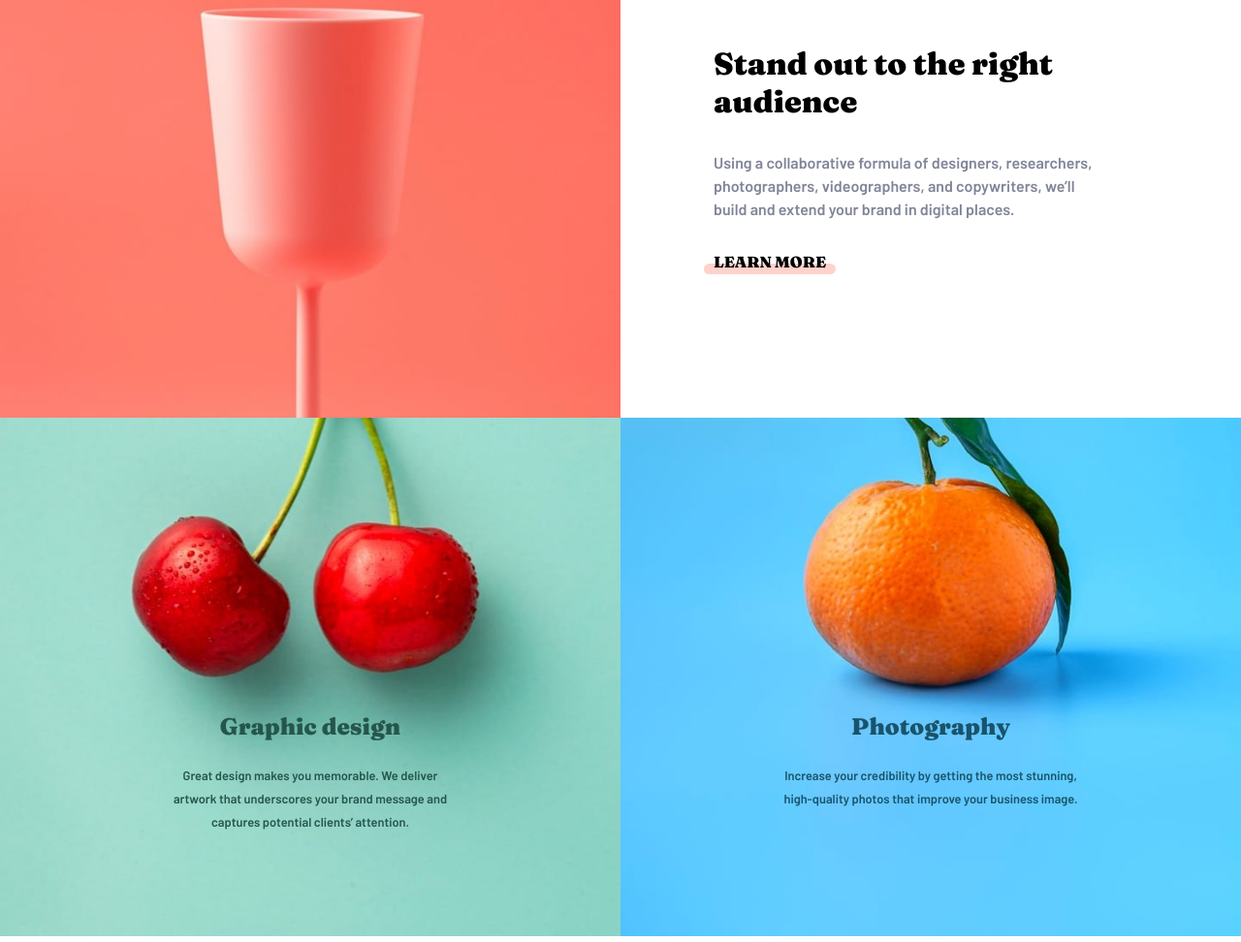
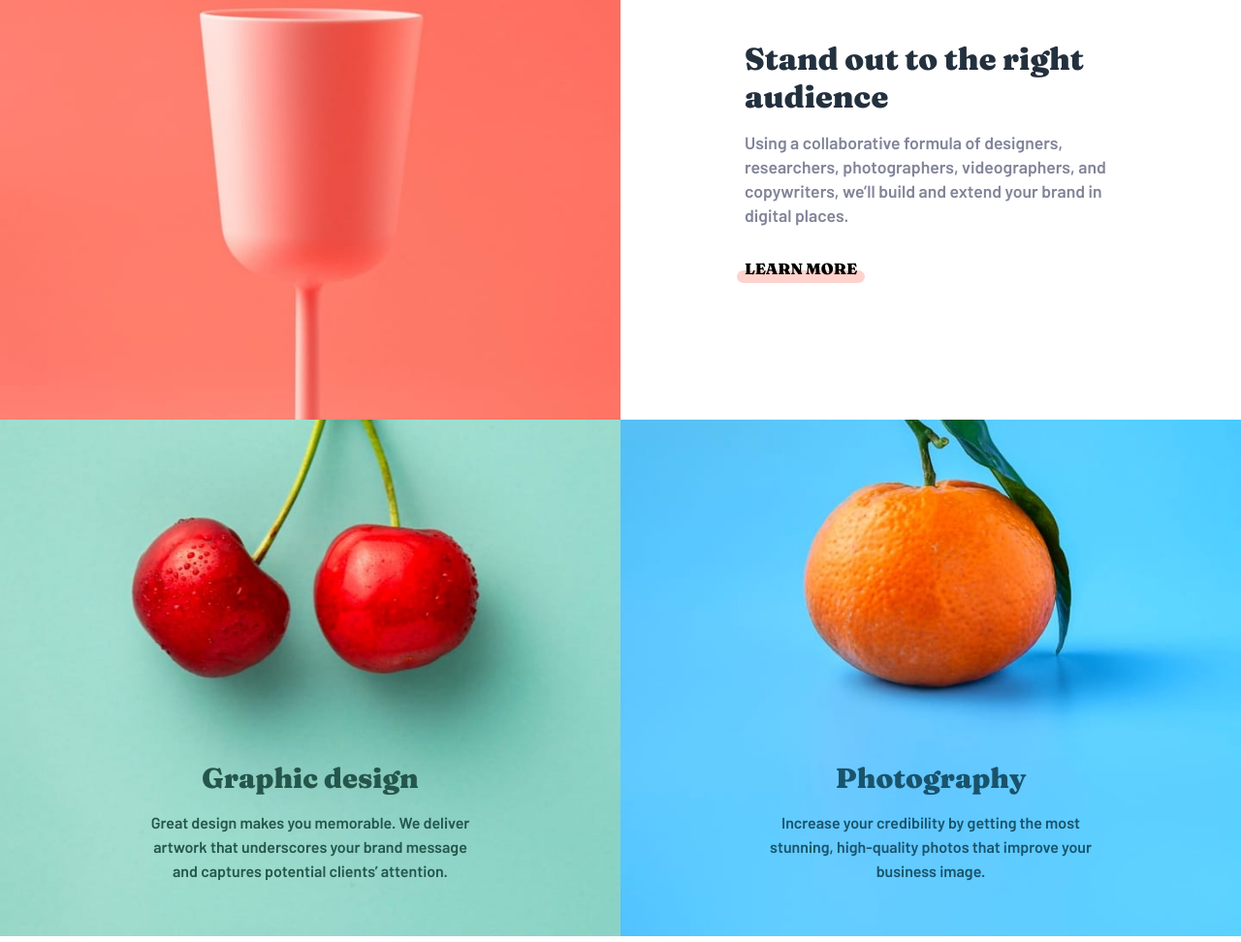
Before and after one commit to shantam8/fm_22sunnyside-agency, a plain HTML site: page index.html in a window 1280 px wide. Shown: the part 1140-2112 px from the top of the page at 97% size. Drawn offline with Linux system fonts and the light colour scheme.

Commit message:
2main rewritten done

```diff
--- a/index.html
+++ b/index.html
@@ -40,7 +40,7 @@
 
     <section id="main">
       <article class="egg">
-        <img src="./images/mobile/image-transform.jpg" alt="transform" />
+        <img src="./images/desktop/image-transform.jpg" alt="transform" />
       </article>
       <article class="transform">
         <div class="textWrapper">
@@ -54,7 +54,7 @@
         </div>
       </article>
       <article class="glass">
-        <img src="./images/mobile/image-stand-out.jpg" alt="stand_out" />
+        <img src="./images/desktop/image-stand-out.jpg" alt="stand_out" />
       </article>
       <article class="standOut">
         <div class="textWrapper">
@@ -68,19 +68,27 @@
           <a href="#"> Learn more </a>
         </div>
       </article>
-      <article class="cherry">
+      <article class="graphic">
+        <img src="./images/desktop/image-graphic-design.jpg" alt="graphic_design">
+        <div class="textWrapperBottom">
+
           <h3>Graphic design</h3>
           <p>
             Great design makes you memorable. We deliver artwork that underscores
             your brand message and captures potential clients’ attention.
           </p>
+        </div>
       </article>
-      <article class="mandarine">
+      <article class="photography">
+        <img src="./images/desktop/image-photography.jpg" alt="photography">
+        <div class="textWrapperBottom">
+
           <h3>Photography</h3>
           <p>
             Increase your credibility by getting the most stunning, high-quality
             photos that improve your business image.
           </p>
+        </div>
       </article>
     </section>
 
--- a/scss/_1header.scss
+++ b/scss/_1header.scss
@@ -3,8 +3,10 @@ header {
   height: 500px;
   background-size: cover;
   padding: 2rem 2rem 0 2rem;
+  background-position: center;
+  text-align: center;
 
-  @media screen and (min-width:40rem) {
+  @media screen and (min-width: 24rem) {
     background-image: url("../images/desktop/image-header.jpg");
   }
 
@@ -52,9 +54,6 @@ header {
         }
       }
 
-      @media screen and (min-width: 40rem) {
-      }
-
       &.opacityOne {
         opacity: 1;
       }
@@ -73,6 +72,10 @@ header {
           display: inline;
           color: $white;
           padding: 0.5rem;
+        }
+
+        @media screen and (min-width: 64rem) {
+          margin: 0.5rem 1rem;
         }
       }
 
--- a/scss/_2main.scss
+++ b/scss/_2main.scss
@@ -1,194 +1,128 @@
 section#main {
-  @media screen and (min-width: 40rem) {
+  display: grid;
+  grid-template-columns: 100vw;
+  grid-template-rows: repeat(6, auto);
+  grid-template-areas: "egg" "transform" "glass" "stand" "graphic" "photo";
+
   .egg {
     grid-area: egg;
-      img {
-        src: url("../images/desktop/image-transform.jpg");
+    height: 100%;
+    @include imageMaxSized;
+  }
+
+  .transform {
+    grid-area: transform;
+    @include transformAndStandBlock;
+
+    a::after {
+      background-color: lighten($yellow, 40%);
     }
   }
-    .transform {
-      grid-area: transform;
-    }
+
   .glass {
     grid-area: glass;
-      img {
-        src: url("../images/desktop/image-stand-out.jpg");
+    height: 100%;
+    @include imageMaxSized;
+  }
+
+  .standOut {
+    grid-area: stand;
+    @include transformAndStandBlock;
+
+    a::after {
+      background-color: lighten($softRed, 20%);
     }
   }
-    .standOut {
-      grid-area: stand;
+
+  .graphic {
+    grid-area: graphic;
+    @include graphicAndPhotoBlock;
+
+    .textWrapperBottom {
+      color: $darkDesaturatedCyan;
     }
-    .cherry {
-      grid-area: design;
   }
-    .manadrine {
+
+  .photography {
     grid-area: photo;
+    @include graphicAndPhotoBlock;
+
+    .textWrapperBottom {
+      color: $darkBlue;
+    }
+  }
+
+  @media screen and (min-width: 30rem) {
+    .photography .textWrapperBottom,
+    .graphic .textWrapperBottom {
+      padding: 3rem 1rem;
+    }
+  }
+
+  @media screen and (min-width: 40rem) {
+    grid-template-columns: 1fr 1fr;
+    grid-template-rows: repeat(3, auto);
+    grid-template-areas:
+      "transform egg"
+      "glass stand"
+      "graphic photo";
+
+    justify-items: center;
+    align-items: center;
+
+    .transform .textWrapper,
+    .standOut .textWrapper {
+      text-align: left;
+      padding: 2rem;
+
+      h2 {
+        padding: unset;
+      }
+    }
+
+    .photography .textWrapperBottom,
+    .graphic .textWrapperBottom {
+      bottom: unset;
+      top: 5rem;
+      padding: 1rem;
     }
   }
 
   @media screen and (min-width: 50rem) {
-    display: grid;
-    grid-template-columns: 1fr 1fr;
-    grid-template-rows: repeat(3, 1fr);
-    grid-template-areas: "transform egg" "glass stand" "design photo";
-    justify-items: center;
-    align-items: center;
-  }
-
-  .textWrapper {
-    @media screen and (min-width: 50rem) {
-      text-align: left;
+    .photography .textWrapperBottom,
+    .graphic .textWrapperBottom {
+      top: 11rem;
+      padding: 1rem;
     }
   }
 
-  article {
-    content: "";
-    margin-top: 3rem;
-
-    @media screen and (min-width: 50rem) {
-      width: 100%;
-      height: 100%;
-      margin-top: 0;
+  @media screen and (min-width: 64rem) {
+    .transform .textWrapper {
+      padding: 0 3rem 0 6rem;
+    }
+    .standOut .textWrapper {
+      padding: 0 6rem;
     }
 
-    img {
-      width: 100%;
-      height: 100%;
+    .photography .textWrapperBottom,
+    .graphic .textWrapperBottom {
+      top: 17rem;
+      padding: 0 5rem;
+    }
   }
 
-    h2 {
-      font-size: 2rem;
-      font-weight: 900;
-      padding: 0 2rem;
-      padding-bottom: 0rem;
+  @media screen and (min-width: 80rem) {
+    .transform .textWrapper {
+      padding: 0 4rem 0 8rem;
+    }
+    .standOut .textWrapper {
+      padding: 0 8rem;
     }
 
-    p {
-      padding: 2rem;
-      line-height: 1.5rem;
-      color: $darkGrayishBlue;
-    }
-
-    a {
-      position: relative;
-      text-transform: uppercase;
-      font-size: 1rem;
-      font-weight: 900;
-      text-decoration: none;
-      color: black;
-
-      &::after {
-        position: absolute;
-        content: "";
-        background-color: lighten($yellow, 35%);
-        left: -10px;
-        right: -10px;
-        top: 12px;
-        bottom: -3px;
-        border-radius: 15px;
-        z-index: -1;
+    .photography .textWrapperBottom,
+    .graphic .textWrapperBottom {
+      top: 22rem;
+      padding: 0 9rem;
     }
   }
 }
-
-  .egg,
-  .mandarine {
-    margin-top: 0;
-  }
-
-  .standOut {
-    a::after {
-      background-color: lighten($softRed, 20%);
-    }
-
-    @media screen and (min-width: 50rem) {
-      padding: 0 5rem 0 2rem;
-    }
-  }
-
-  .transform {
-    @media screen and (min-width: 50rem) {
-      padding: 0 2rem 0 5rem;
-    }
-  }
-
-  .standOut,
-  .transform {
-    @media screen and (min-width: 50rem) {
-      display: flex;
-      flex-direction: column;
-      justify-content: center;
-
-      .textWrapper {
-        padding: 0 2rem;
-
-        p,
-        h2 {
-          text-align: left;
-        }
-
-        a {
-          margin-left: 2rem;
-        }
-      }
-    }
-  }
-
-  .cherry,
-  .mandarine {
-    padding: 25rem 1rem 0 1rem;
-    background-size: cover;
-    height: 37rem;
-
-    @media screen and (min-width: 50rem) {
-      background-size: 100% 100%;
-      height: 100%;
-      padding-top: 19rem;
-    }
-
-    h3 {
-      font-size: 2rem;
-      font-weight: 900;
-
-      @media screen and (min-width: 50rem) {
-        font-size: 1.5rem;
-      }
-    }
-
-    p {
-      padding: unset;
-      margin-top: 1.5rem;
-      font-size: 1.1rem;
-
-      @media screen and (min-width: 50rem) {
-        font-size: 0.8rem;
-        padding: 0 25%;
-      }
-    }
-  }
-
-  .cherry {
-    background-image: url("../images/mobile/image-graphic-design.jpg");
-    color: $darkDesaturatedCyan;
-    p {
-      color: $darkDesaturatedCyan;
-    }
-
-    @media screen and (min-width: 40rem) {
-      grid-area: design;
-      background-image: url("../images/desktop/image-graphic-design.jpg");
-    }
-  }
-
-  .mandarine {
-    background-image: url("../images/mobile/image-photography.jpg");
-    color: $darkBlue;
-    p {
-      color: $darkBlue;
-    }
-    @media screen and (min-width: 40rem) {
-      grid-area: photo;
-      background-image: url("../images/desktop/image-photography.jpg");
-    }
-  }
-}
--- a/scss/_3testimonials.scss
+++ b/scss/_3testimonials.scss
@@ -1,28 +1,18 @@
 section#testimonials {
+  text-align: center;
   h4 {
     margin-top: 3rem;
     text-transform: uppercase;
     color: $grayishBlue;
     font-family: "Fraunces", serif;
     letter-spacing: 4px;
-    font-weight: 700;
+    font-weight: 900;
   }
 
   .flexWrapper {
-    @media screen and (min-width: 50rem) {
-      display: flex;
-      justify-content: space-evenly;
-      align-items: center;
-      flex-wrap: wrap;;
-    }
-
     .card {
-      margin-top: 3rem;
+      margin-top: 4rem;
       padding: 1rem;
-
-      @media screen and (min-width: 50rem) {
-        width: 300px;
-      }
 
       img {
         width: 70px;
@@ -34,12 +24,12 @@ section#testimonials {
         color: $veryDarkGrayishBlue;
         font-size: 1.2rem;
         line-height: 29px;
-        margin-top: 1rem;
+        margin-top: 2rem;
       }
 
       h2 {
         font-size: 1.1rem;
-        margin-top: 1rem;
+        margin-top: 2rem;
       }
 
       h2 ~ p {
@@ -49,4 +39,15 @@ section#testimonials {
       }
     }
   }
+
+  @media screen and (min-width: 40rem) {
+    margin-top: 5rem;
+    .flexWrapper .card {
+      padding: 1rem 25%;
+    }
+  }
+
+  @media screen and (min-width: 64rem) {
+    // todo flex
+  }
 }
--- /dev/null
+++ b/scss/_mixins.scss
@@ -0,0 +1,77 @@
+@mixin imageMaxSized {
+  img {
+    height: 100%;
+    width: 100%;
+  }
+}
+
+@mixin graphicAndPhotoBlock {
+  position: relative;
+
+  img {
+    height: 100%;
+    width: 100%;
+  }
+
+  .textWrapperBottom {
+    position: absolute;
+    padding: 1rem;
+    right: 0;
+    left: 0;
+    bottom: 0;
+    text-align: center;
+
+    h3 {
+      font-size: 1.8rem;
+      font-weight: 900;
+    }
+
+    p {
+      margin-top: 1rem;
+      line-height: 25px;
+      font-size: 1rem;
+    }
+  }
+}
+
+@mixin transformAndStandBlock {
+
+    .textWrapper {
+      padding: 1rem 1rem 3rem 1rem;
+      text-align: center;
+    h2 {
+      padding: 2rem 2rem 0 2rem;
+      font-weight: 900;
+      font-size: 2rem;
+      color: $veryDarkDesaturatedBlue;
+    }
+
+    p {
+      margin-top: 1rem;
+      margin-bottom: 2rem;
+      font-size: 1.1rem;
+      line-height: 25px;
+      color: $darkGrayishBlue;
+    }
+
+    a {
+      position: relative;
+      text-decoration: none;
+      text-transform: uppercase;
+      color: black;
+      font-weight: 900;
+
+      &::after {
+        position: absolute;
+        content: "";
+        top: 12px;
+        left: -8px;
+        right: -8px;
+        bottom: -5px;
+
+        z-index: -1;
+        border-radius: 8px;
+      }
+    }
+  }
+}
--- a/scss/main.scss
+++ b/scss/main.scss
@@ -1,4 +1,5 @@
 @import "fonts";
+@import "mixins";
 @import "variables";
 
 @import "1header";
@@ -7,32 +8,27 @@
 @import "4gallery";
 @import "5footer";
 
-
-
 //     font-family: 'Barlow', sans-serif; 6
 //     font-family: 'Fraunces', serif; 7 9
 
-
-*{
+* {
   margin: 0;
   padding: 0;
   box-sizing: border-box;
-    font-family: 'Barlow', sans-serif;
+  font-family: "Barlow", sans-serif;
   font-weight: 600;
-    text-align: center;
 }
 
-h1, h2, h3,  p~a{
-    font-family: 'Fraunces', serif;
+h1,
+h2,
+h3,
+p ~ a {
+  font-family: "Fraunces", serif;
   font-weight: 700;
-
 }
 
-
-body{
-
-
-    &.overflowHidden{
+body {
+  &.overflowHidden {
     overflow-y: hidden;
   }
 }
```
Also changed, not shown: css/main.css, 1 other file. Lines whose indentation alone changed are shown as unchanged.
